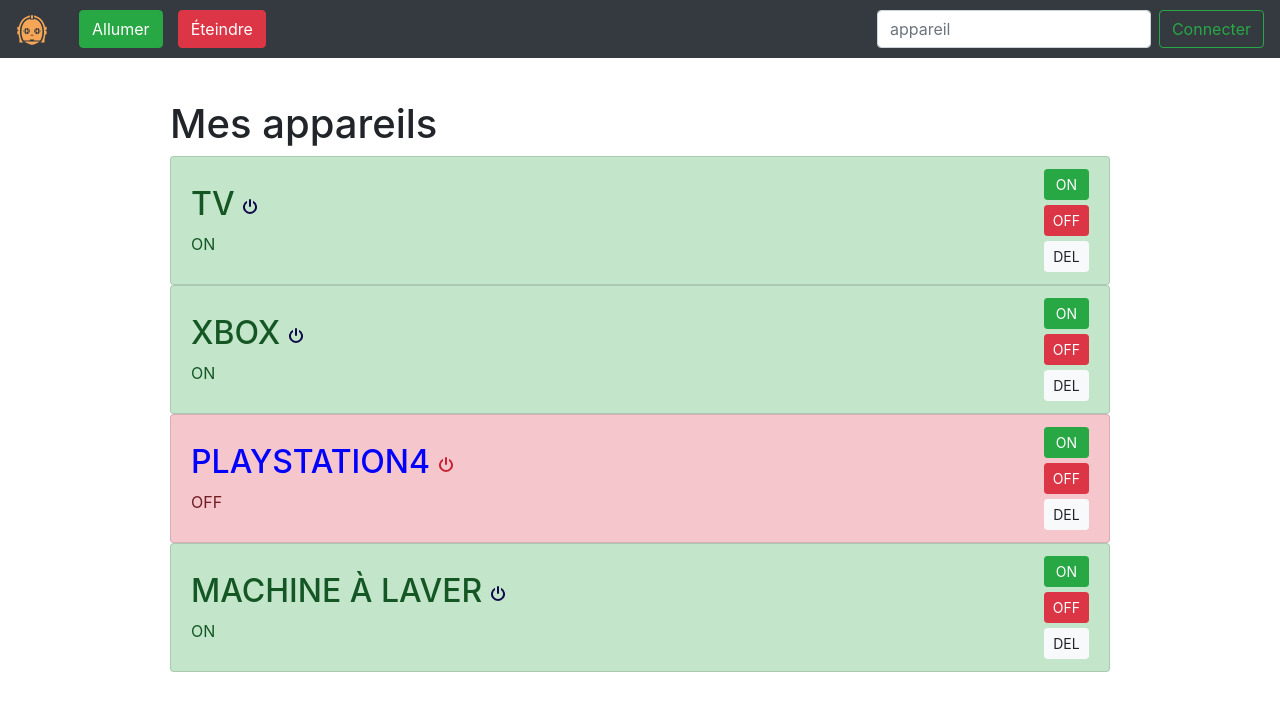
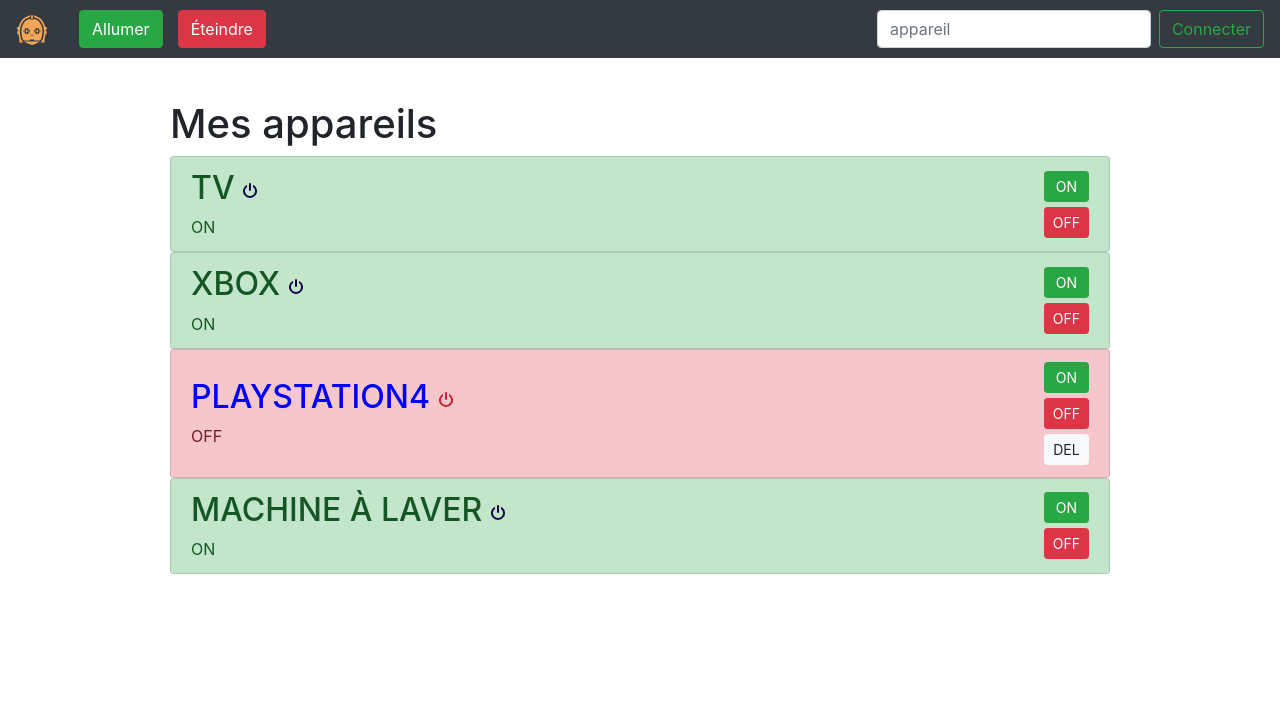
Before and after one commit to RonanGir/projet-domotique, an Angular app: page / in a window 1280 px wide. Shown: the top 710 px of the page. Built offline with nearby package versions, Linux system fonts and the light colour scheme.

Commit message:
add display condition for del button

```diff
--- a/src/app/appareil/appareil.component.html
+++ b/src/app/appareil/appareil.component.html
@@ -9,6 +9,6 @@
   <div class='buttonsOnOff'>
     <button class="btn btn-success btn-sm" (click)="powerOn()">ON</button>
     <button class="btn btn-danger btn-sm" (click)="powerOff()">OFF</button>
-    <button class="btn btn-light btn-sm" (click)="DelAppareil()">DEL</button>
+    <button class="btn btn-light btn-sm" *ngIf="appareilStatus == false" (click)="DelAppareil()">DEL</button>
   </div>
 </li>
```
